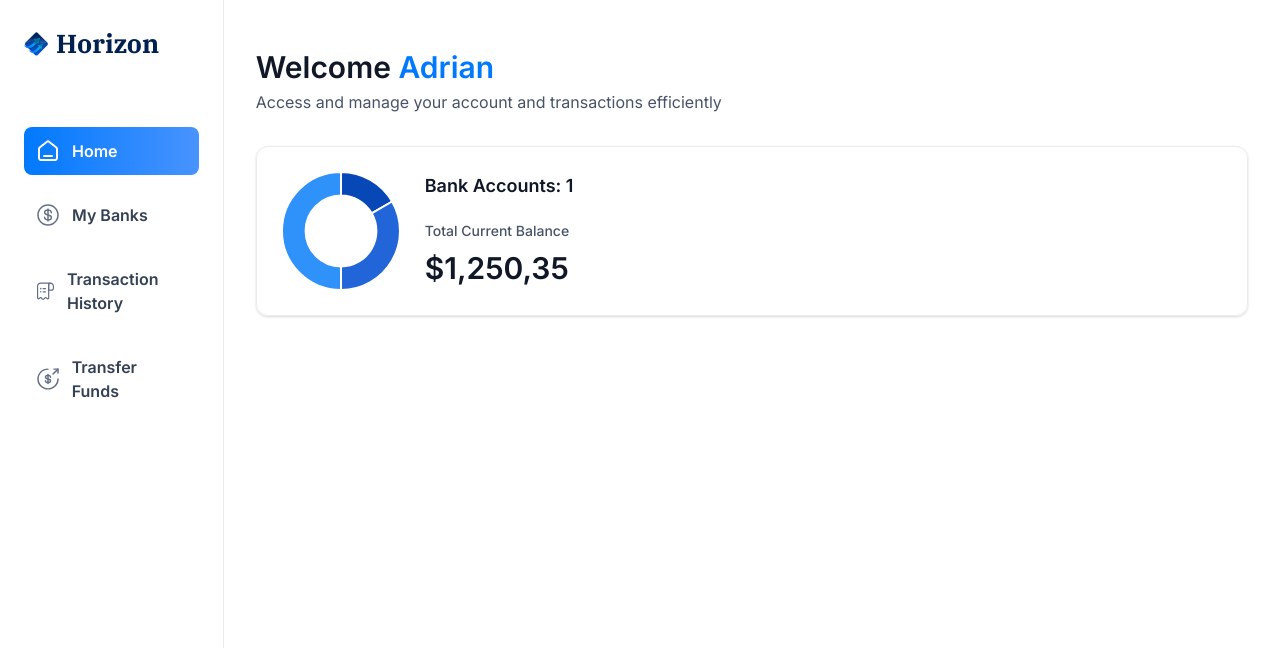
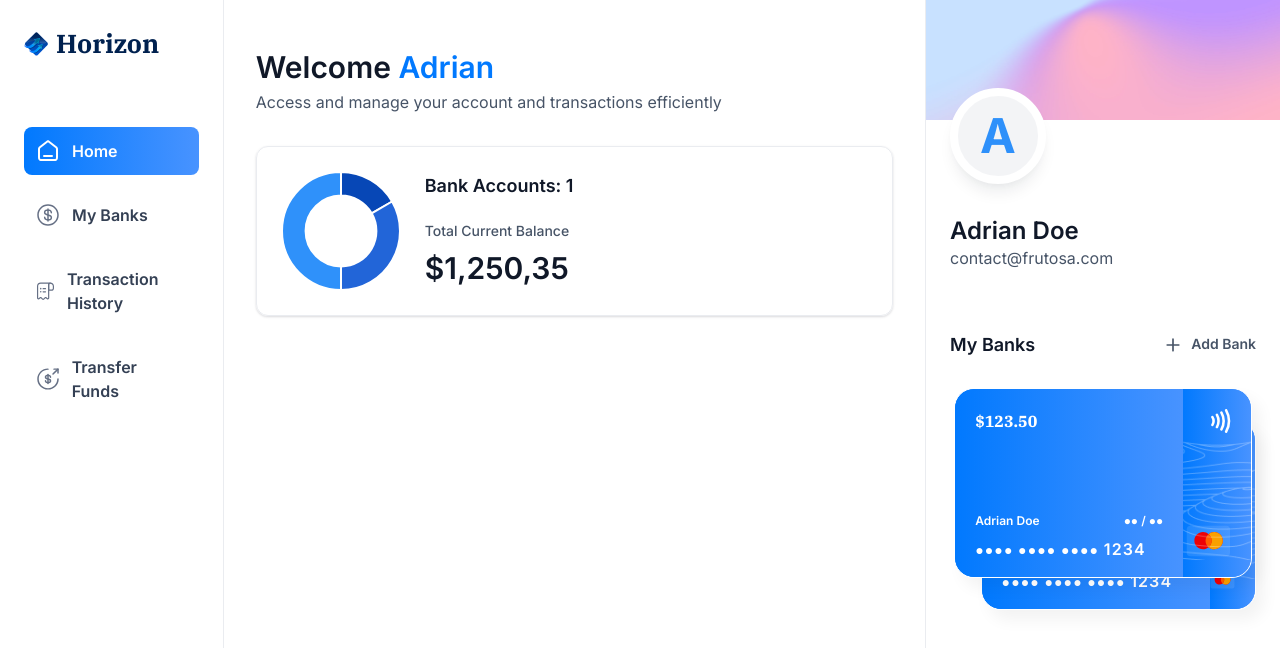
Before and after one commit to devsmartproject/banking-app, a Next.js app: page / in a window 1280 px wide. Shown: the top 648 px of the page. Built offline with nearby package versions, Linux system fonts and the light colour scheme.

Commit message:
chore: Update Home page with RightSidebar component and user data

```diff
--- a/app/(root)/page.tsx
+++ b/app/(root)/page.tsx
@@ -1,8 +1,13 @@
 import HeaderBox from "@/components/HeaderBox";
+import RightSidebar from "@/components/RightSidebar";
 import TotalBalanceBox from "@/components/TotalBalanceBox";
 
 const Home = () => {
-  const loggedIn = { firstName: "Adrian" };
+  const loggedIn = {
+    firstName: "Adrian",
+    lastName: "Doe",
+    email: "contact@frutosa.com",
+  };
 
   return (
     <section className="home">
@@ -20,7 +25,13 @@ const Home = () => {
             totalCurrentBalance={1250.35}
           />
         </header>
+        {/* Recent Transactions */}
       </div>
+      <RightSidebar
+        user={loggedIn}
+        transactions={[]}
+        banks={[{ currentBalance: 123.5 }, { currentBalance: 500.5 }]}
+      />
     </section>
   );
 };
--- /dev/null
+++ b/components/BankCard.tsx
@@ -0,0 +1,59 @@
+import { formatAmount } from "@/lib/utils";
+import Image from "next/image";
+import Link from "next/link";
+import React from "react";
+
+const BankCard = ({
+  account,
+  userName,
+  showBalance = true,
+}: CreditCardProps) => {
+  console.log(account);
+  return (
+    <div className="flex flex-col">
+      <Link
+        href={`/transaction-history/?id=${account.appwriteItemId}`}
+        className="bank-card">
+        <div className="bank-card_content">
+          <div>
+            <h1 className="text-16 font-semibold text-white">{account.name}</h1>
+            <p className="font-ibm-plex-serif font-black text-white">
+              {formatAmount(account.currentBalance)}
+            </p>
+          </div>
+
+          <article className="flex flex-col gap-2">
+            <div className="flex justify-between">
+              <h1 className="text-12 font-semibold text-white">{userName}</h1>
+              <h2 className="text-12 font-semibold text-white">●● / ●●</h2>
+            </div>
+            <p className="text-14 font-semibold tracking-[1.1px] text-white">
+              ●●●● ●●●● ●●●● <span className="text-16">1234</span>
+            </p>
+          </article>
+        </div>
+
+        <div className="bank-card_icon">
+          <Image src="/icons/Paypass.svg" width={20} height={24} alt="pay" />
+          <Image
+            src="/icons/mastercard.svg"
+            width={45}
+            height={32}
+            alt="mastercard"
+            className="ml-5"
+          />
+        </div>
+
+        <Image
+          src="/icons/lines.png"
+          width={316}
+          height={190}
+          alt="lines"
+          className="absolute top-0 left-0"
+        />
+      </Link>
+    </div>
+  );
+};
+
+export default BankCard;
--- a/components/MobileNav.tsx
+++ b/components/MobileNav.tsx
@@ -57,22 +57,22 @@ const MobileNav = ({ user }: MobileNavProps) => {
                       <Link
                         href={item.route}
                         key={item.label}
-                        className={cn("sidebar-link", {
+                        className={cn("mobilenav-sheet_close w-full", {
                           "bg-bank-gradient": isActive,
                         })}>
-                        <div className="relative size-6">
                         <Image
                           src={item.imgURL}
                           alt={item.label}
-                            fill
+                          width={20}
+                          height={20}
                           className={cn({
                             "brightness-[3] invert-0": isActive,
                           })}
                         />
-                        </div>
+
                         <p
-                          className={cn("sidebar-label", {
-                            "!text-white": isActive,
+                          className={cn("text-16 font-semibold text-black-2", {
+                            "text-white": isActive,
                           })}>
                           {item.label}
                         </p>
@@ -80,8 +80,10 @@ const MobileNav = ({ user }: MobileNavProps) => {
                     </SheetClose>
                   );
                 })}
+                {/* User */}
               </nav>
             </SheetClose>
+            {/* Footer */}
           </div>
         </SheetContent>
       </Sheet>
--- /dev/null
+++ b/components/RightSidebar.tsx
@@ -0,0 +1,60 @@
+import Image from "next/image";
+import Link from "next/link";
+import BankCard from "./BankCard";
+
+const RightSidebar = ({ user, transactions, banks }: RightSidebarProps) => {
+  return (
+    <aside className="right-sidebar">
+      <section className="flex flex-col pb-8">
+        <div className="profile-banner" />
+        <div className="profile">
+          <div className="profile-img">
+            <span className="text-5xl font-bold text-blue-500">
+              {user.firstName[0]}
+            </span>
+          </div>
+          <div className="profile-details">
+            <h1 className="profile-name">
+              {user.firstName} {user.lastName}
+            </h1>
+            <p className="profile-email">
+              {user.email || "Email no providers"}
+            </p>
+          </div>
+        </div>
+      </section>
+      <section className="banks">
+        <div className="flex w-full justify-between">
+          <h2 className="header-2">My Banks</h2>
+          <Link href="/" className="flex gap-2">
+            <Image src="/icons/plus.svg" width={20} height={20} alt="Plus" />
+            <h2 className="text-14 font-semibold text-gray-600">Add Bank</h2>
+          </Link>
+        </div>
+        {banks?.length > 0 && (
+          <div className="relative flex flex-1 flex-col items-center justify-center gap-5">
+            <div className="relative z-10">
+              <BankCard
+                key={banks[0].$id}
+                account={banks[0]}
+                userName={`${user.firstName} ${user.lastName}`}
+                showBalance={false}
+              />
+            </div>
+            {banks[1] && (
+              <div className="absolute right-0 top-8 z-0 w-[90%]">
+                <BankCard
+                  key={banks[1].$id}
+                  account={banks[1]}
+                  userName={`${user.firstName} ${user.lastName}`}
+                  showBalance={false}
+                />
+              </div>
+            )}
+          </div>
+        )}
+      </section>
+    </aside>
+  );
+};
+export default RightSidebar;
```
Lines whose indentation alone changed are shown as unchanged.
